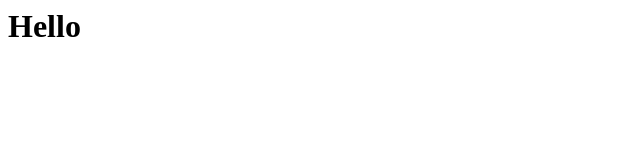
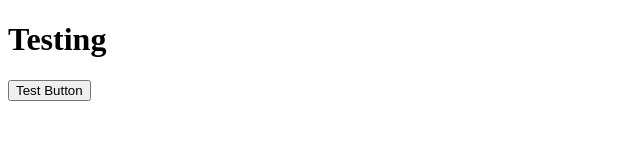
Before and after one commit to dmoore50/WorkoutTracker, a plain HTML site: page index.html in a window 1280 px wide. Shown: the whole page, without its empty margins (0-640 px from the left). Drawn offline with Linux system fonts and the light colour scheme.

Commit message:
Update index.html

```diff
--- a/index.html
+++ b/index.html
@@ -1 +1,11 @@
-<h1>Hello</h1>
+<!DOCTYPE html>
+
+<head>
+
+</head>
+
+<body>
+    <h1>Testing</h1>
+    <button id="testbutton">Test Button</button>
+    <p id = 'test'></p>
+</body>
```
